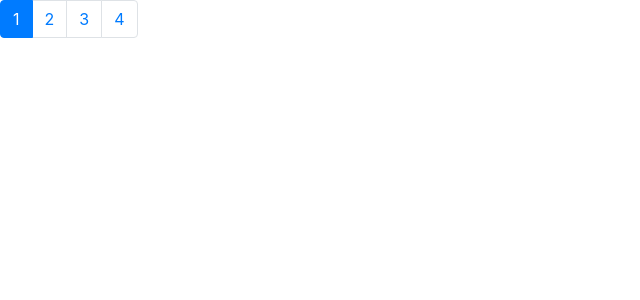
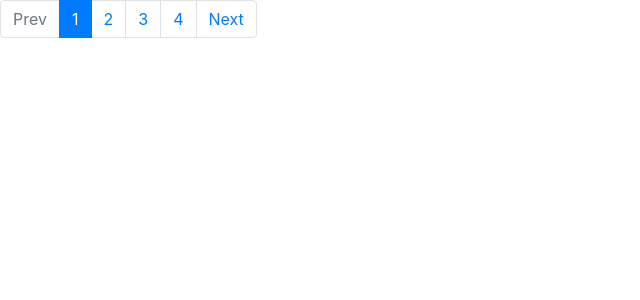
Before and after one commit to marcusungarette/angular-custom-directives, an Angular app: page / in a window 1280 px wide. Shown: the top 300 px of the page, without its empty margins (0-640 px from the left). Built offline with nearby package versions, Linux system fonts and the light colour scheme.

Commit message:
Added Prev and Next buttons to template

```diff
--- a/src/app/app.component.html
+++ b/src/app/app.component.html
@@ -1,5 +1,8 @@
 <nav>
   <ul class="pagination">
+    <li class="page-item" [ngClass]="{ disabled: currentPage === 0 }">
+      <a href="#" class="page-link">Prev</a>
+    </li>
     <li
       class="page-item"
       [ngClass]="{ active: i === currentPage }"
@@ -7,5 +10,11 @@
     >
       <a href="#" class="page-link">{{ i + 1 }}</a>
     </li>
+    <li
+      class="page-item"
+      [ngClass]="{ disabled: currentPage === images.length - 1 }"
+    >
+      <a href="#" class="page-link">Next</a>
+    </li>
   </ul>
 </nav>
```
